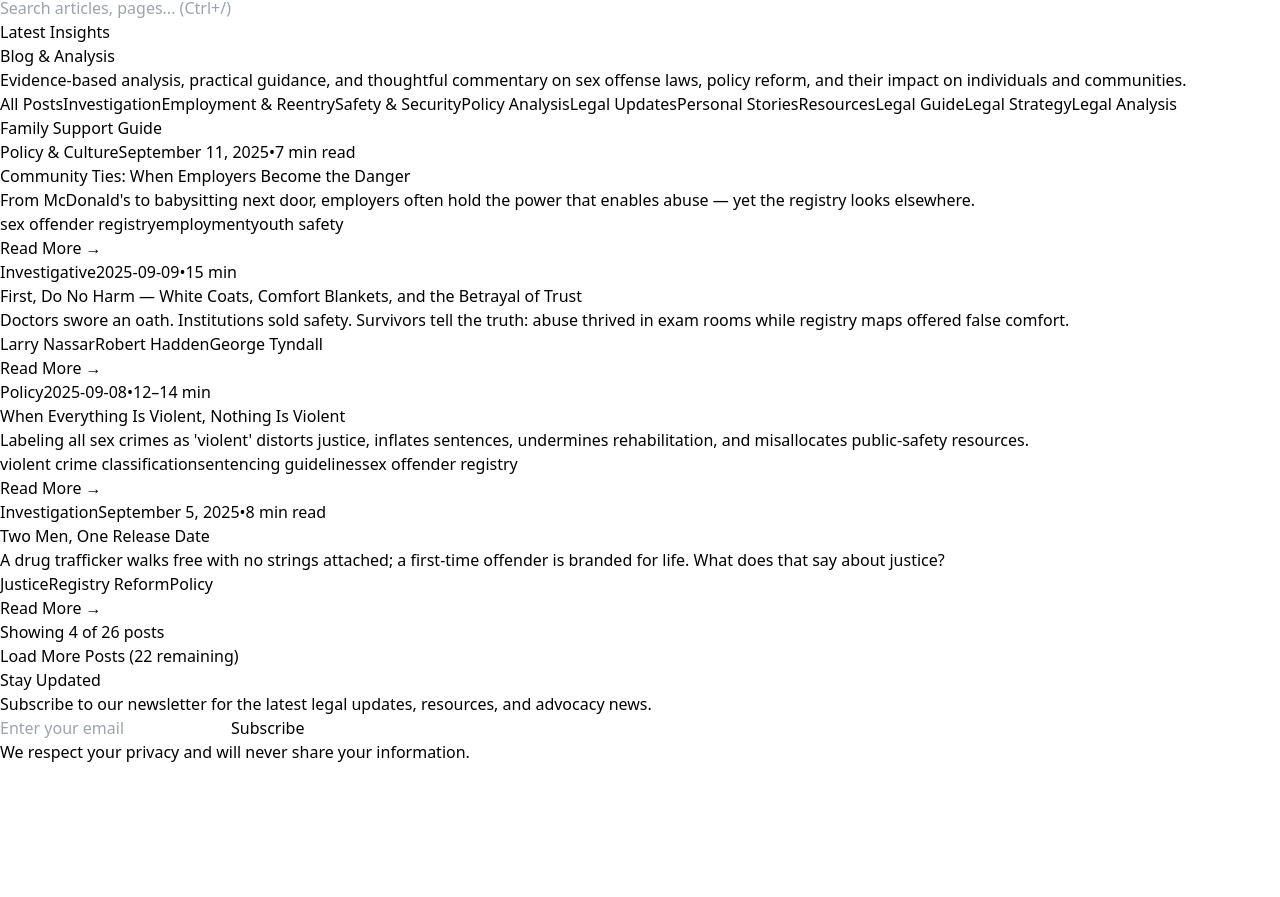
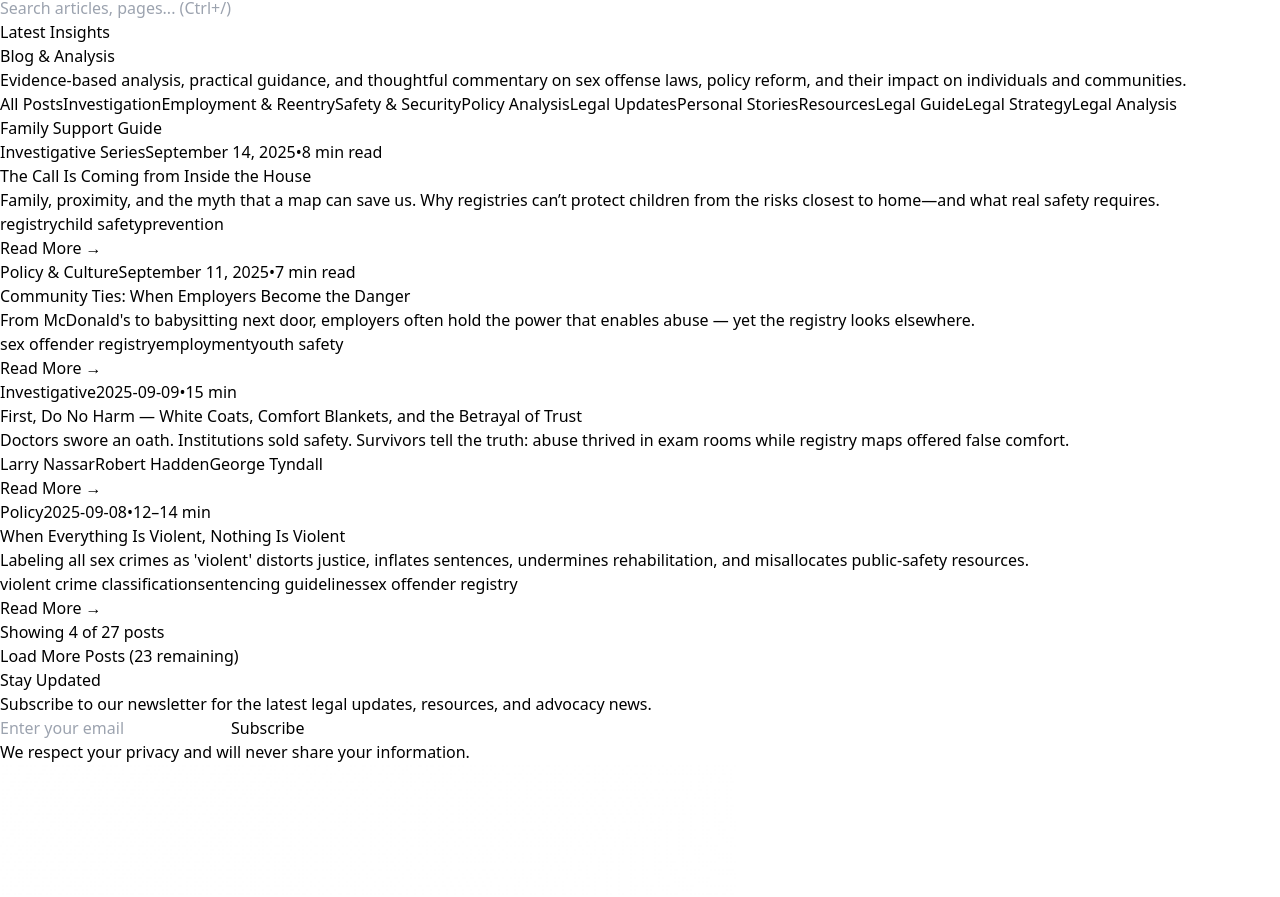
Before and after one commit to projectsolarrecon/Solar, a React (Vite) app: page /blog in a window 1280 px wide. Shown: the part 3036-3933 px from the top of the page. Built offline with nearby package versions, Linux system fonts and the light colour scheme.

Commit message:
Update blogPosts.ts

```diff
--- a/src/data/blogPosts.ts
+++ b/src/data/blogPosts.ts
@@ -12,7 +12,18 @@ export interface BlogPost {
 
 export const allBlogPosts: BlogPost[] = [
   // Insert this object at the TOP of the exported array (newest-first):
-// Insert this object at the TOP of the exported array (newest-first):
+{
+    id: "inside-the-house-2025-09-14",
+    title: "The Call Is Coming from Inside the House",
+    excerpt:
+      "Family, proximity, and the myth that a map can save us. Why registries can’t protect children from the risks closest to home—and what real safety requires.",
+    author: "The SOLAR Project",
+    date: "September 14, 2025",
+    readTime: "8 min read",
+    category: "Investigative Series",
+    tags: ["registry", "child safety", "prevention", "family"],
+    path: "/inside-the-house",
+  },
 {
   id: "community-ties-2025-09-11",
   title: "Community Ties: When Employers Become the Danger",
```
